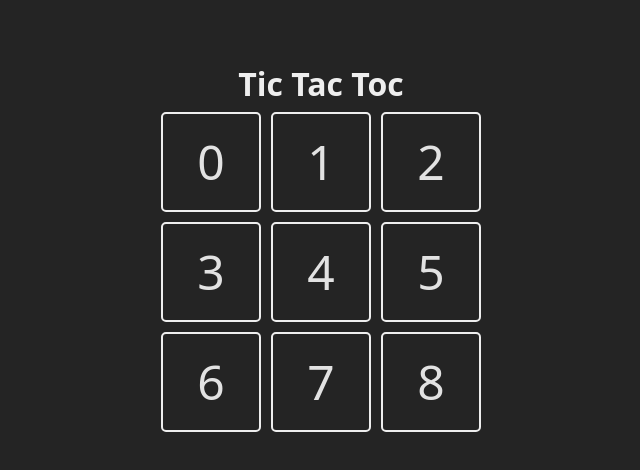
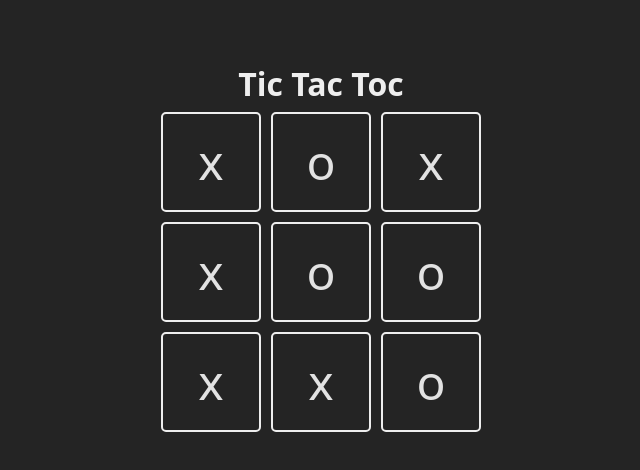
Before and after one commit to EMDannyDev/PWFirstify-React, a React (Vite) app in the folder projects/02-tic-tac-toc/: page / in a window 1280 px wide. Shown: the top 470 px of the page, without its empty margins (319-959 px from the left). Built offline with nearby package versions, Linux system fonts and the light colour scheme.

Commit message:
Se uso board con un arreglo de valores ingresados a mano.

```diff
--- a/projects/02-tic-tac-toc/src/App.jsx
+++ b/projects/02-tic-tac-toc/src/App.jsx
@@ -1,12 +1,11 @@
 
+import { useState } from 'react'
 import './App.css'
 
 const TURNS = {
   x: 'x',
   o: 'o'
 }
-
-const board = Array(9).fill(null)
 
 const Square = ({ children, updateBoard, index }) => {
   return (
@@ -16,6 +15,9 @@
   )
 }
 function App() {
+  const [board, setBoard] = useState(['x', 'o',
+    'x', 'x', 'o', 'o', 'x', 'x', 'o'])
+
   return (
     <main className='board'>
       <h1>Tic Tac Toc</h1>
@@ -27,7 +29,7 @@
                 key={index}
                 index={index}
               >
-                {index}
+                {board[index]}
               </Square>
             )
           })
```
